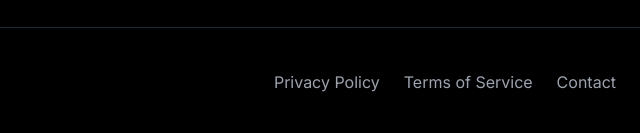
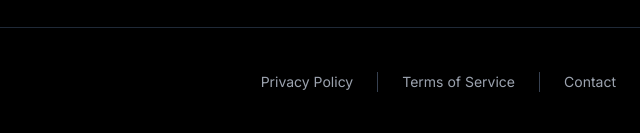
Before and after one commit to premkumar-marimuthu/twp, a plain HTML site: page index.html in a window 1280 px wide. Shown: the part 2489-2622 px from the top of the page, 640-1280 px from the left. Drawn offline with nearby package versions, Linux system fonts and the light colour scheme.

Commit message:
Add files via upload

```diff
--- a/index.html
+++ b/index.html
@@ -340,10 +340,16 @@
                         <p class="text-gray-400">&copy; 2025 Trade with Plan. All Rights Reserved.</p>
                         <p class="text-sm text-gray-500">Built for traders, by traders.</p>
                     </div>
-                    <div class="flex space-x-6">
-                        <a href="#" class="text-gray-400 hover:text-white transition-colors">Privacy Policy</a>
-                        <a href="#" class="text-gray-400 hover:text-white transition-colors">Terms of Service</a>
-                        <a href="#" class="text-gray-400 hover:text-white transition-colors">Contact</a>
+                    <div class="flex flex-col sm:flex-row sm:space-x-6 space-y-2 sm:space-y-0 items-center text-sm">
+                        <a href="#" class="text-gray-400 hover:text-white transition-colors sm:border-r sm:border-gray-700 sm:pr-6">
+                            Privacy Policy
+                        </a>
+                        <a href="#" class="text-gray-400 hover:text-white transition-colors sm:border-r sm:border-gray-700 sm:pr-6">
+                            Terms of Service
+                        </a>
+                        <a href="#" class="text-gray-400 hover:text-white transition-colors">
+                            Contact
+                        </a>
                     </div>
                 </div>
             </div>
```
